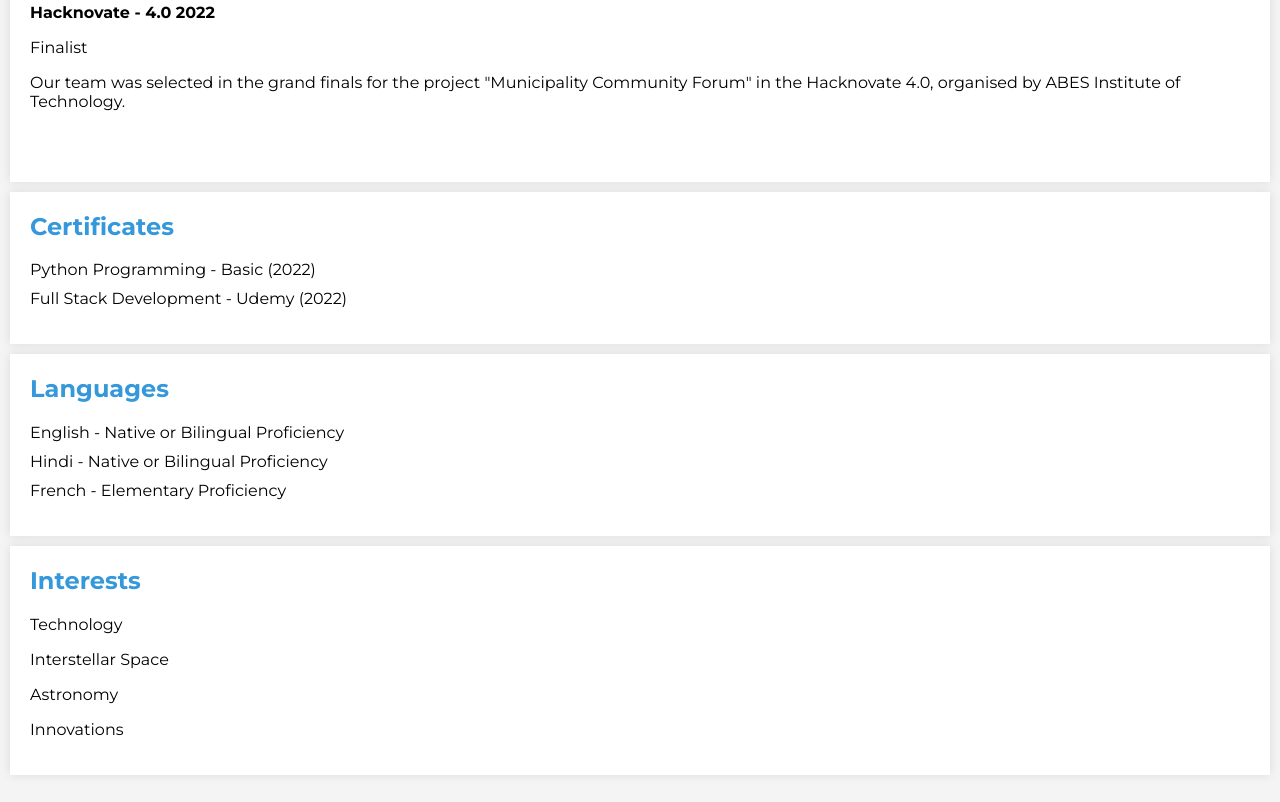
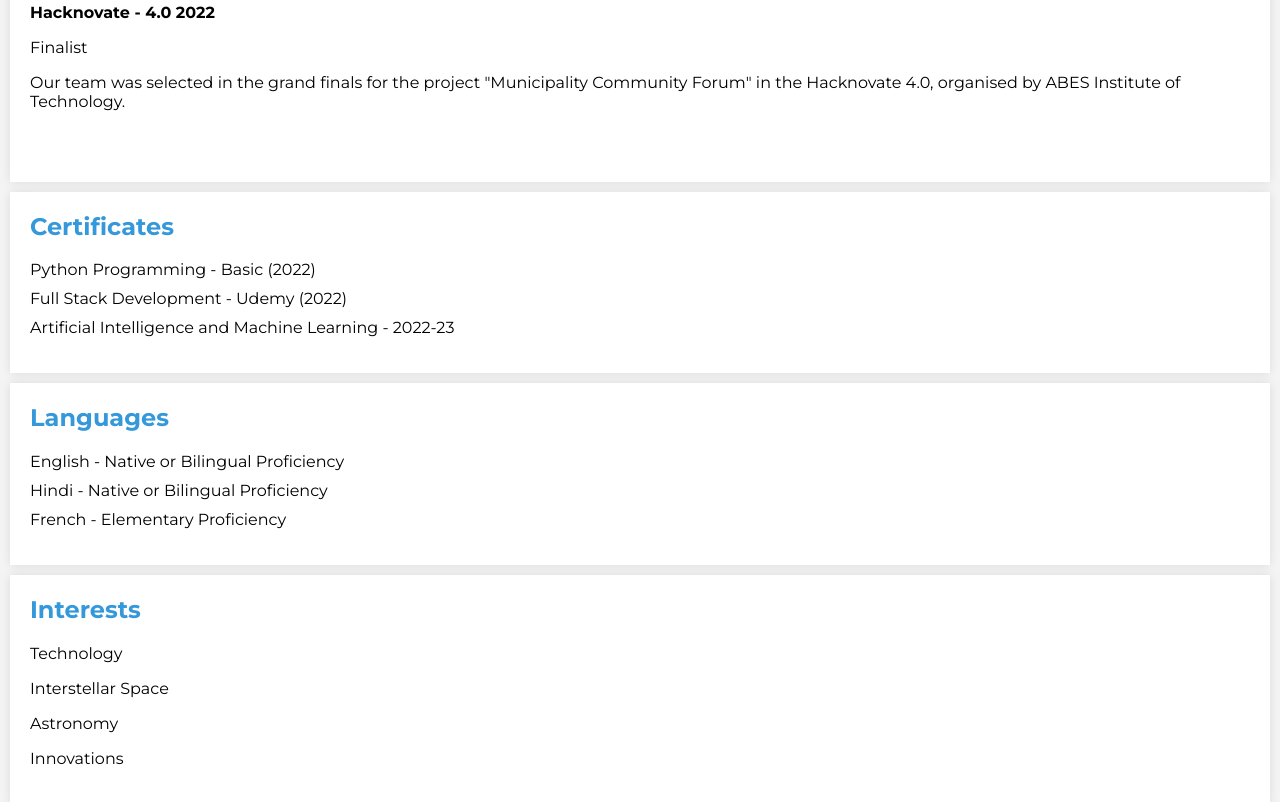
Before and after one commit to Vedant3000/my-portfolio, a plain HTML site: page index.html in a window 1280 px wide. Shown: the part 2480-3282 px from the top of the page. Drawn offline with Linux system fonts and the light colour scheme.

Commit message:
Update index.html

```diff
--- a/index.html
+++ b/index.html
@@ -116,6 +116,7 @@
         <ul>
             <li>Python Programming - Basic (2022)</li>
             <li>Full Stack Development - Udemy (2022)</li>
+            <li>Artificial Intelligence and Machine Learning - 2022-23</li>
             <!-- Add more certificates here -->
         </ul>
     </section>
```
